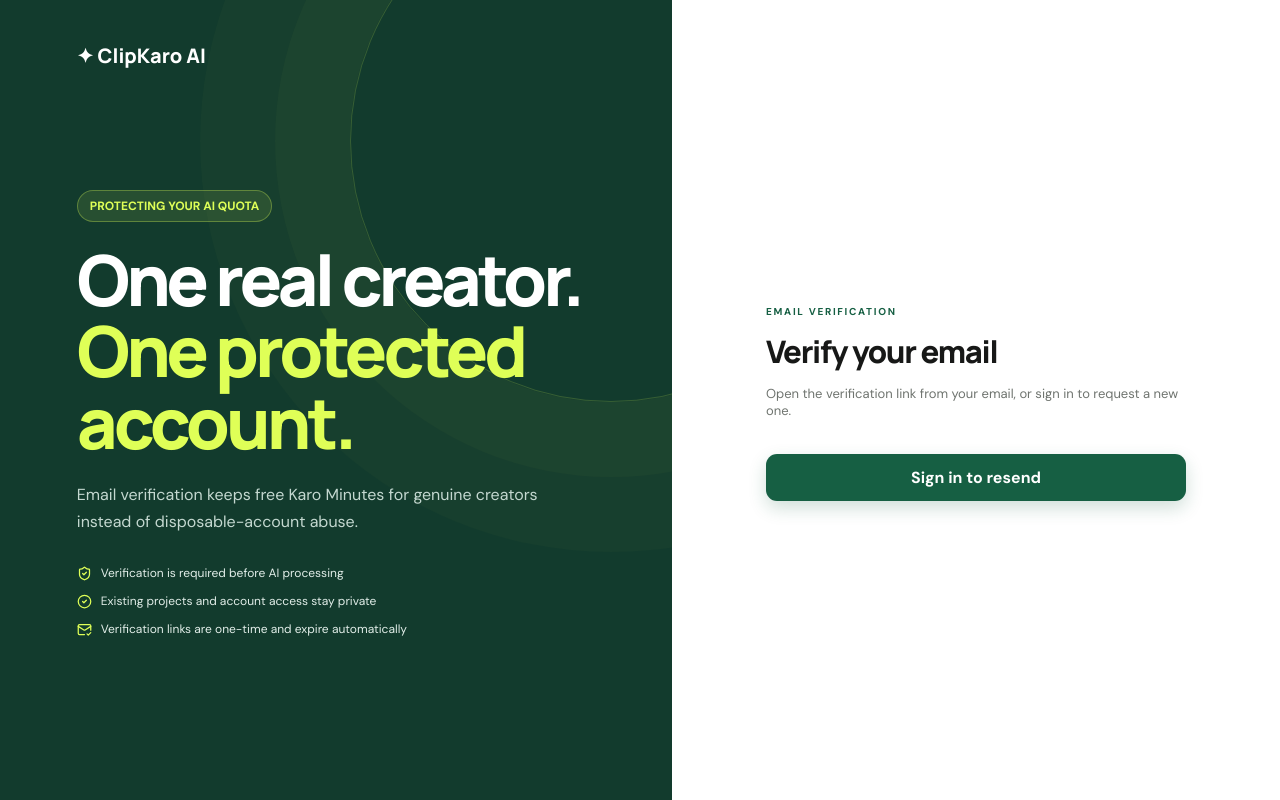
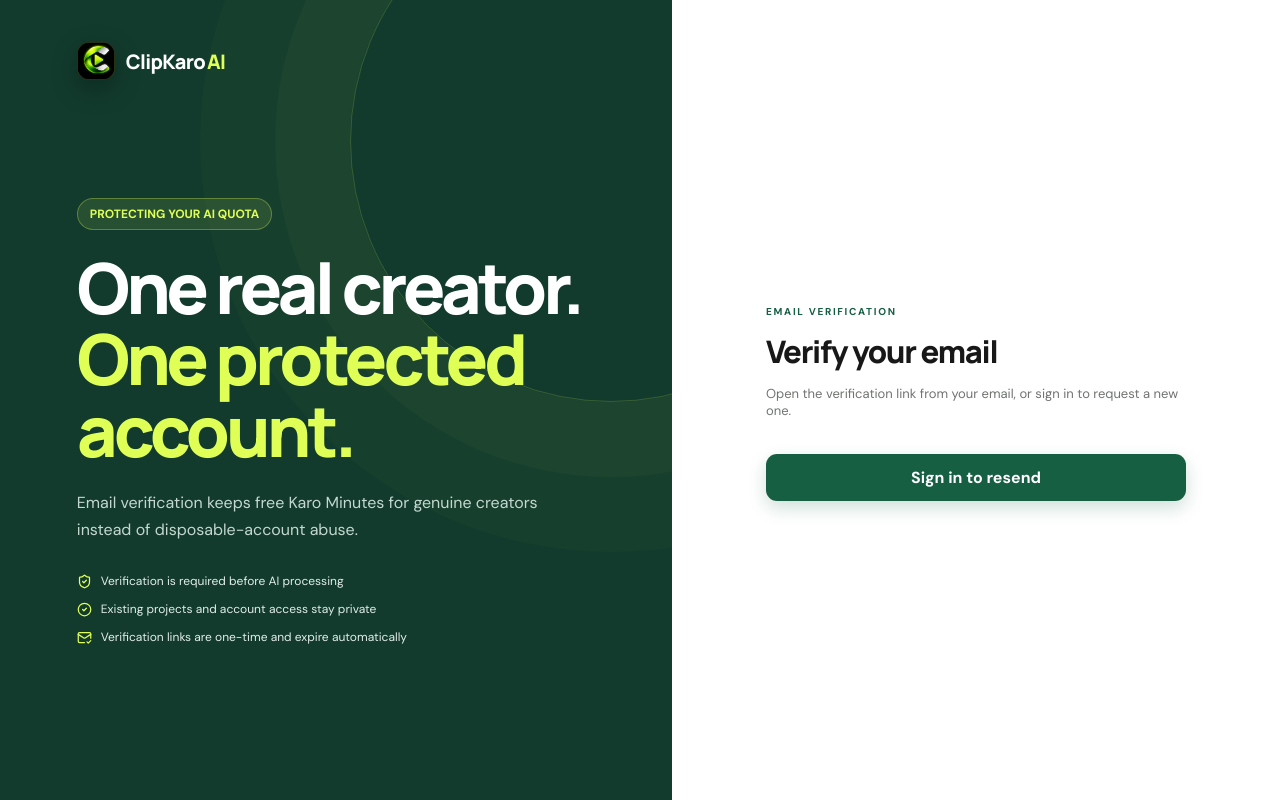
Before and after one commit to faikmulla6-cpu/Clipkaro, a Next.js app in the folder frontend/: page /verify-email in a window 1280 px wide. Built offline with nearby package versions, Linux system fonts and the light colour scheme; no server answers.

Commit message:
Align email verification with current ClipKaro branding

```diff
--- a/frontend/app/verify-email/page.tsx
+++ b/frontend/app/verify-email/page.tsx
@@ -1,6 +1,7 @@
 "use client";
 
 import { useAuth } from "@/components/AuthProvider";
+import { Logo } from "@/components/Logo";
 import { postJSON } from "@/lib/api";
 import { CheckCircle2, Loader2, MailCheck, RefreshCw, ShieldCheck } from "lucide-react";
 import Link from "next/link";
@@ -35,7 +36,6 @@ export default function VerifyEmailPage() {
     const token = fragment.get("token");
     if (!token) return;
 
-    // Remove the raw secret from browser history before making the API call.
     window.history.replaceState(null, "", "/verify-email");
     setState("verifying");
     setMessage("Verifying this email…");
@@ -44,9 +44,6 @@ export default function VerifyEmailPage() {
         setVerifiedEmail(result.email);
         setState("verified");
         setMessage(result.message);
-        // Always refresh. The token can finish before AuthProvider has loaded
-        // the session; refreshing closes that race and updates the current
-        // account if this browser is signed into the verified address.
         await refresh();
       })
       .catch((error) => {
@@ -95,7 +92,7 @@ export default function VerifyEmailPage() {
   return (
     <div className="auth-page">
       <div className="auth-visual">
-        <Link href="/" className="auth-brand">✦ ClipKaro AI</Link>
+        <div className="auth-brand"><Logo light /></div>
         <div className="auth-story">
           <span className="eyebrow dark">PROTECTING YOUR AI QUOTA</span>
           <h1>One real creator.<br/><em>One protected account.</em></h1>
@@ -110,14 +107,14 @@ export default function VerifyEmailPage() {
 
       <div className="auth-panel">
         <div className="auth-card">
-          <Link href="/" className="auth-mobile-logo">✦ ClipKaro AI</Link>
+          <div className="auth-mobile-logo"><Logo /></div>
           <span className="auth-kicker">EMAIL VERIFICATION</span>
 
           {state === "verifying" ? (
             <>
               <h2>Checking your link</h2>
               <p>We&apos;re confirming that this email belongs to you.</p>
-              <button className="primary-btn auth-submit" disabled><Loader2 className="spin" size={17}/> Verifying…</button>
+              <button type="button" className="primary-btn auth-submit" disabled><Loader2 className="spin" size={17}/> Verifying…</button>
             </>
           ) : success ? (
             <>
@@ -140,7 +137,7 @@ export default function VerifyEmailPage() {
 
               {user ? (
                 <>
-                  <button className="primary-btn auth-submit" onClick={resend} disabled={resending || cooldown > 0}>
+                  <button type="button" className="primary-btn auth-submit" onClick={resend} disabled={resending || cooldown > 0}>
                     {resending
                       ? <><Loader2 className="spin" size={17}/> Sending…</>
                       : <><RefreshCw size={17}/> {cooldown > 0 ? `Resend in ${cooldown}s` : "Resend verification email"}</>}
```
